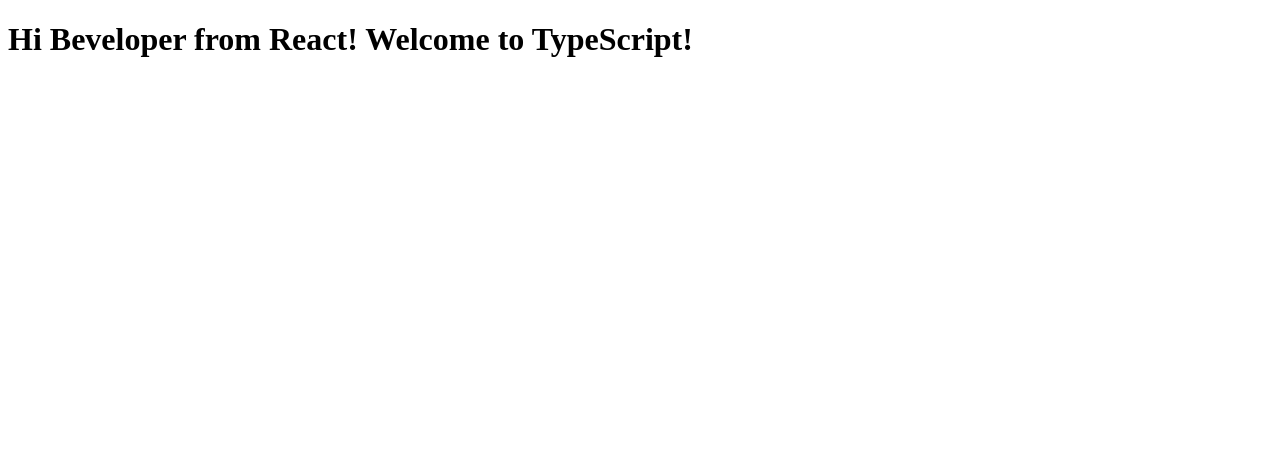
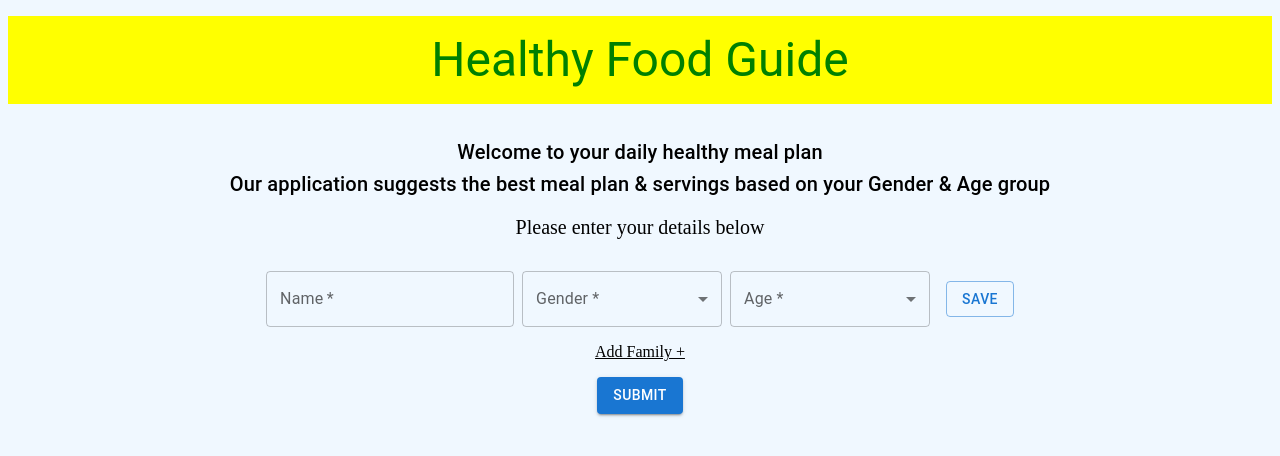
Before and after one commit to ddanand/signal, a React app: page / in a window 1280 px wide. Shown: the top 456 px of the page. Built offline with nearby package versions, Linux system fonts and the light colour scheme.

Commit message:
create page for adding user details

```diff
--- a/src/App.tsx
+++ b/src/App.tsx
@@ -1,10 +1,4 @@
 import * as React from "react";
-export interface HelloWorldProps {
-  userName: string;
-  lang: string;
-}
-export const App = (props: HelloWorldProps) => (
-  <h1>
-    Hi {props.userName} from React! Welcome to {props.lang}!
-  </h1>
-);
+import Home from "./components/Home";
+
+export const App = () => <Home />;
--- /dev/null
+++ b/src/components/Home.tsx
@@ -0,0 +1,102 @@
+import * as React from "react";
+import Box from "@mui/material/Box";
+import Typography from "@mui/material/Typography";
+import UserDetails, { UserInfo } from "./UserDetails";
+import Button from "@mui/material/Button";
+
+const Home = () => {
+  const formRef = React.useRef<any>();
+  const [userInfo, setUserInfo] = React.useState<UserInfo>();
+  const [familyInfo, setFamilyInfo] = React.useState([]);
+
+  const addFamilyMember = () => {
+    const updatedFamilyInfo = [...familyInfo];
+
+    updatedFamilyInfo.push({
+      name: "",
+      gender: "",
+      age: "",
+    });
+    setFamilyInfo(updatedFamilyInfo);
+  };
+
+  const saveInfo = (info: UserInfo, index: number) => {
+    if (index === undefined) {
+      setUserInfo(info);
+      return;
+    }
+    const updatedFamilyInfo = [...familyInfo];
+    updatedFamilyInfo[index] = {
+      name: info.name,
+      gender: info.gender,
+      age: info.age,
+    };
+    setFamilyInfo(updatedFamilyInfo);
+  };
+
+  const submitForm = () => {
+    if (formRef && formRef.current) formRef.current.reportValidity();
+    console.log(userInfo, familyInfo);
+  };
+
+  return (
+    <form ref={formRef}>
+      <Typography
+        textAlign="center"
+        variant="h3"
+        component="h3"
+        marginTop={2}
+        p={2}
+        sx={{
+          color: "green",
+          backgroundColor: "yellow",
+        }}
+      >
+        Healthy Food Guide
+      </Typography>
+      <Typography
+        textAlign="center"
+        variant="h6"
+        component="h6"
+        sx={{ margin: "2rem 50px 0" }}
+      >
+        <Box>Welcome to your daily healthy meal plan</Box>
+        <Box>Our application suggests the best meal plan & servings based on your
+        Gender & Age group</Box>
+      </Typography>
+      <Box mt={2} sx={{ textAlign: "center", fontSize: 20 }}>
+        Please enter your details below
+      </Box>
+      <UserDetails saveInfo={saveInfo} />
+      {familyInfo.length > 0 && (
+        <Box mt={2} sx={{ textAlign: "center", fontSize: 20 }}>
+          Enter Family details below
+        </Box>
+      )}
+
+      {familyInfo.map((item, index) => (
+        <UserDetails saveInfo={saveInfo} index={index} />
+      ))}
+      <Box
+        sx={{
+          marginTop: 2,
+          textDecoration: "underline",
+          cursor: "pointer",
+          textAlign: "center",
+        }}
+        onClick={addFamilyMember}
+      >
+        Add Family +
+      </Box>
+      <Button
+        sx={{ marginLeft: 2, margin: "auto", display: "flex", marginTop: 2 }}
+        variant="contained"
+        onClick={submitForm}
+      >
+        Submit
+      </Button>
+    </form>
+  );
+};
+
+export default Home;
--- /dev/null
+++ b/src/components/UserDetails.tsx
@@ -0,0 +1,135 @@
+import * as React from "react";
+import Box from "@mui/material/Box";
+import InputLabel from "@mui/material/InputLabel";
+import MenuItem from "@mui/material/MenuItem";
+import FormControl from "@mui/material/FormControl";
+import Select, { SelectChangeEvent } from "@mui/material/Select";
+import TextField from "@mui/material/TextField";
+import Button from "@mui/material/Button";
+
+type UserDetailsProps = {
+  index?: number;
+  saveInfo: (info: UserInfo, index: number) => void;
+};
+export type UserInfo = {
+  name: string;
+  gender: string;
+  age: string;
+};
+
+const UserDetails = (props: UserDetailsProps) => {
+  const [name, setName] = React.useState("");
+  const handleName = (event: React.ChangeEvent<HTMLInputElement>) => {
+    setName(event.target.value);
+  };
+
+  const [age, setAge] = React.useState("");
+  const handleAge = (event: SelectChangeEvent) => {
+    setAge(event.target.value as string);
+  };
+
+  const [gender, setGender] = React.useState("");
+  const handleGender = (event: SelectChangeEvent) => {
+    setGender(event.target.value as string);
+  };
+
+  const ageOptions = [
+    {
+      label: "2-3",
+      value: "2-3",
+    },
+    {
+      label: "4-8",
+      value: "4-8",
+    },
+    {
+      label: "9-13",
+      value: "9-13",
+    },
+    {
+      label: "14-18",
+      value: "14-18",
+    },
+    {
+      label: "19-30",
+      value: "19-30",
+    },
+    {
+      label: "31-50",
+      value: "31-50",
+    },
+    {
+      label: "51-70",
+      value: "51-70",
+    },
+    {
+      label: "71+",
+      value: "71+",
+    },
+  ];
+
+  const genderOptions = ["Male", "Female"];
+
+  const saveForm = () => {
+    props.saveInfo(
+      {
+        name,
+        gender,
+        age,
+      },
+      props.index
+    );
+  };
+
+  return (
+    <>
+      <Box
+        display="flex"
+        justifyContent="center"
+        alignItems="center"
+        sx={{
+          marginTop: 4,
+        }}
+      >
+        <TextField required label="Name" value={name} onChange={handleName} />
+
+        <FormControl sx={{ width: 200, marginLeft: 1, marginRight: 1 }}>
+          <InputLabel id="gender-label">Gender *</InputLabel>
+          <Select
+            required
+            labelId="gender-label"
+            value={gender}
+            label="Gender"
+            onChange={handleGender}
+          >
+            {genderOptions.map((item) => (
+              <MenuItem value={item}>{item}</MenuItem>
+            ))}
+          </Select>
+        </FormControl>
+        <Box>
+          <FormControl sx={{ width: 200 }}>
+            <InputLabel id="demo-simple-select-label">Age *</InputLabel>
+            <Select
+              required
+              labelId="demo-simple-select-label"
+              id="demo-simple-select"
+              value={age}
+              label="Age"
+              onChange={handleAge}
+            >
+              {ageOptions.map((item) => (
+                <MenuItem value={item.value}>{item.label}</MenuItem>
+              ))}
+            </Select>
+          </FormControl>
+        </Box>
+        <Button sx={{ marginLeft: 2 }} variant="outlined" onClick={saveForm}>
+          Save
+        </Button>
+      </Box>
+    </>
+  );
+};
+
+export default UserDetails;
--- a/src/index.html
+++ b/src/index.html
@@ -1,5 +1,5 @@
 <!DOCTYPE html>
-<html>
+<html style="background-color: aliceblue;">
   <head>
     <title>My React App</title>
   </head>
--- a/src/index.tsx
+++ b/src/index.tsx
@@ -2,6 +2,6 @@
 import * as ReactDOM from "react-dom";
 import { App } from "./App";
 ReactDOM.render(
-  <App userName="Beveloper" lang="TypeScript" />,
+  <App/>,
   document.getElementById("root")
 );
--- a/webpack.config.js
+++ b/webpack.config.js
@@ -1,6 +1,6 @@
 const path = require("path");
 const HtmlWebpackPlugin = require("html-webpack-plugin");
-const MiniCssExtractPlugin = require("mini-css-extract-plugin");
+
 module.exports = {
   entry: "./src/index.tsx",
   target: "web",
@@ -15,8 +15,9 @@
   module: {
     rules: [
       {
-        test: /\.(ts|tsx)$/,
-        loader: "awesome-typescript-loader",
+        test: /\.tsx?$/,
+        use: 'ts-loader',
+        exclude: /node_modules/,
       },
       {
         enforce: "pre",
```
Also changed, not shown: package.json (+7 -13 lines), tsconfig.json (+9 -13 lines), 1 other file (tests, documents, lock files or other folders).
